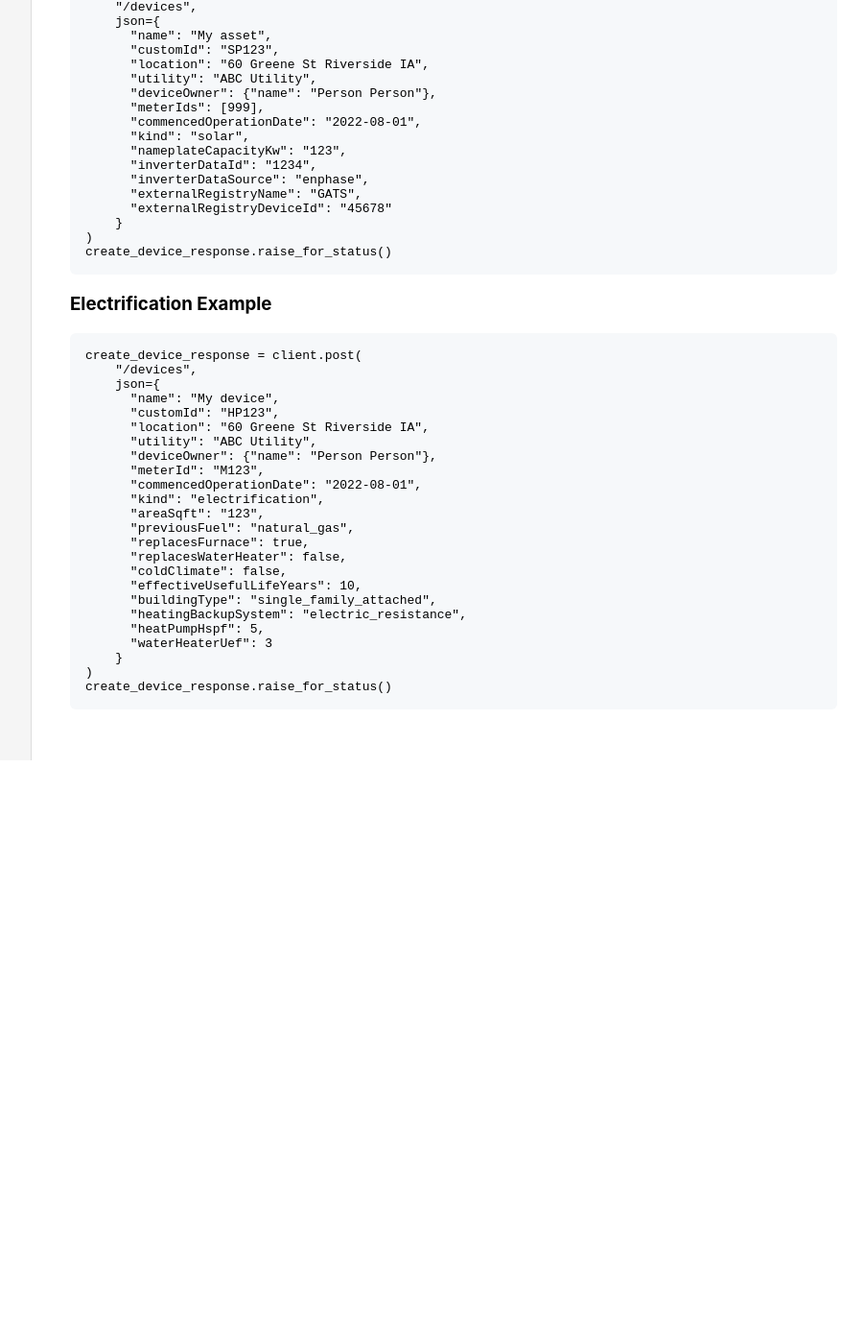
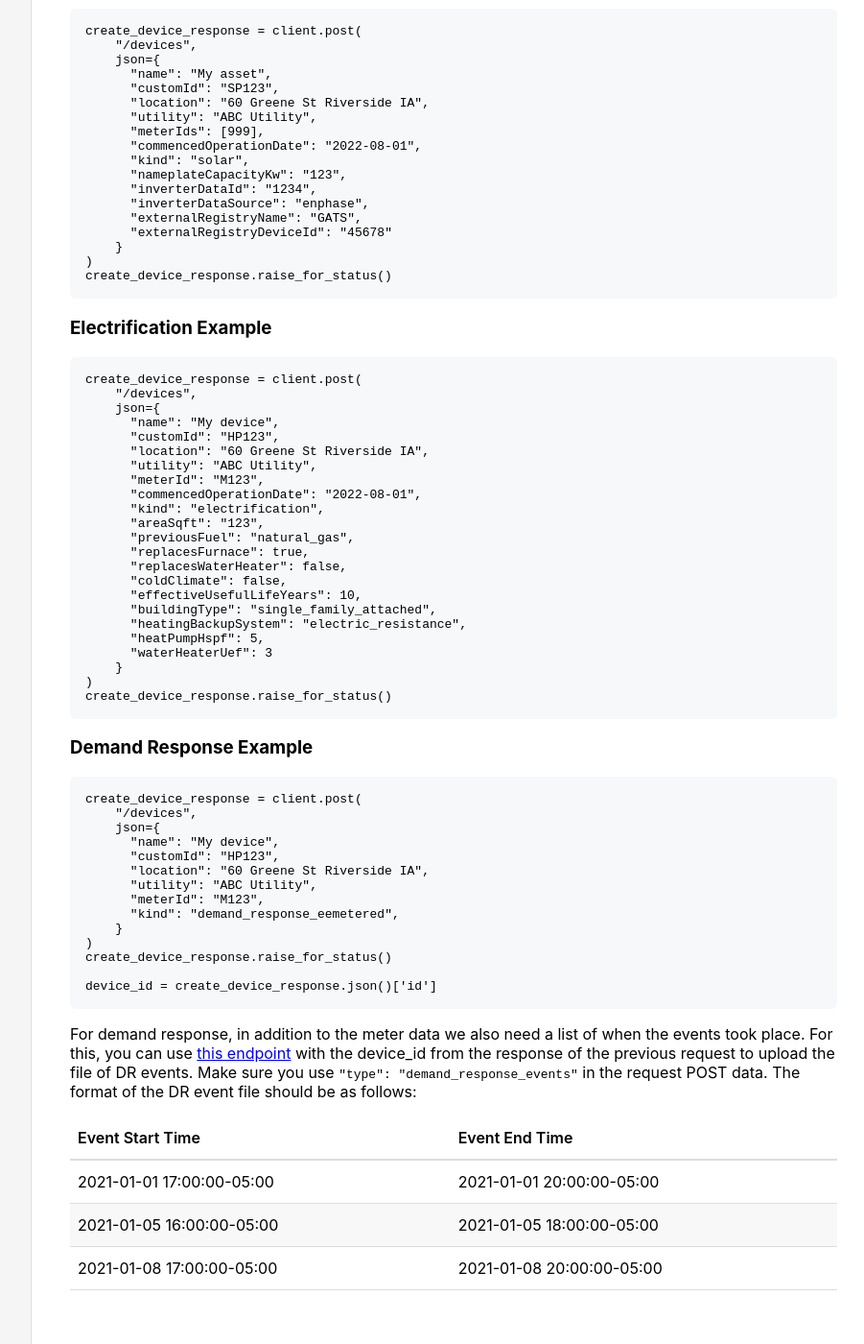
Before and after one commit to wattcarbon/docs.wattcarbon.com, a Jekyll site: the page built from _data-onboarding/Developer-Guide.md, in a window 1280 px wide and 1400 px high, scrolled down 2440 px. Shown: the whole window at 96% size, without its empty margins (258-1159 px from the left). Built offline with Jekyll 4.4.1, drawn with Linux system fonts in a browser that asks for light colours; before the commit the page ends 3232 px from its top, so only the background shows below that; some of the changed text lies outside the part shown.

Commit message:
Add dr instructions (#24)
* Add powderwatts flag limit

* Add DR instructions

* Updated thanks to PR notes

````diff
--- a/_data-onboarding/Developer-Guide.md
+++ b/_data-onboarding/Developer-Guide.md
@@ -89,6 +89,7 @@ Here are a few of the most commonly used entries for the `kind` field:
 - `storage_direct`: Direct battery impact
 - `electrification_billing_metered`: For electrification projects that use meter data.
 - `energy_efficiency_eemetered`: For energy efficiency projects that use meter data.
+- `demand_response_eemetered`: For demand response events that use short-term baseline meter data and event data.
 - `tracking_building`: For tracking the historical consumption of buildings and comparing that consumption to a reference building, as well as getting a baseline EEMeter model.
 
 If you have any questions about which methodology to select for your assets, reach out to support@wattcarbon.com.
@@ -112,7 +113,6 @@ create_device_response = client.post(
       "customId": "SP123",
       "location": "60 Greene St Riverside IA",
       "utility": "ABC Utility",
-      "deviceOwner": {"name": "Person Person"},
       "meterIds": [999],
       "commencedOperationDate": "2022-08-01",
       "kind": "solar",
@@ -136,7 +136,6 @@ create_device_response = client.post(
       "customId": "HP123",
       "location": "60 Greene St Riverside IA",
       "utility": "ABC Utility",
-      "deviceOwner": {"name": "Person Person"},
       "meterId": "M123",
       "commencedOperationDate": "2022-08-01",
       "kind": "electrification",
@@ -154,3 +153,29 @@ create_device_response = client.post(
 )
 create_device_response.raise_for_status()
 ```
+
+### Demand Response Example
+```python
+create_device_response = client.post(
+    "/devices",
+    json={
+      "name": "My device",
+      "customId": "HP123",
+      "location": "60 Greene St Riverside IA",
+      "utility": "ABC Utility",
+      "meterId": "M123",
+      "kind": "demand_response_eemetered",
+    }
+)
+create_device_response.raise_for_status()
+
+device_id = create_device_response.json()['id']
+```
+
+For demand response, in addition to the meter data we also need a list of when the events took place. For this, you can use [this endpoint](https://api.wattcarbon.com/#tag/Documents/operation/Documents-upload_asset_document) with the device_id from the response of the previous request to upload the file of DR events. Make sure you use `"type": "demand_response_events"` in the request POST data. The format of the DR event file should be as follows:
+
+| Event Start Time | Event End Time |
+| ---------------- | -------------- |
+| 2021-01-01 17:00:00-05:00 | 2021-01-01 20:00:00-05:00 |
+| 2021-01-05 16:00:00-05:00 | 2021-01-05 18:00:00-05:00 |
+| 2021-01-08 17:00:00-05:00 | 2021-01-08 20:00:00-05:00 |
````
Also changed, not shown: _m-and-v/powder-watts/plans/1.md (+3 -1 lines).
